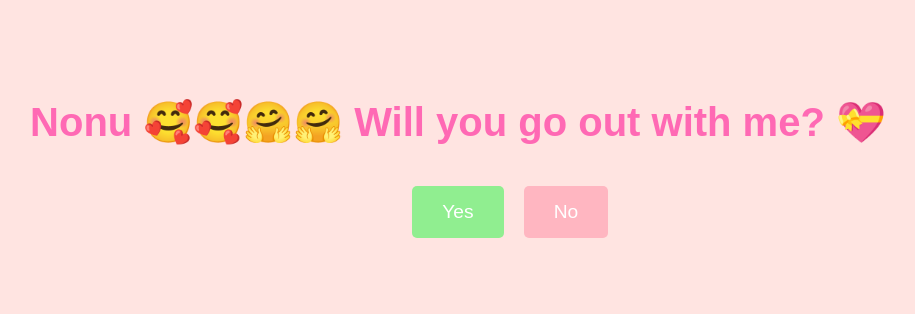
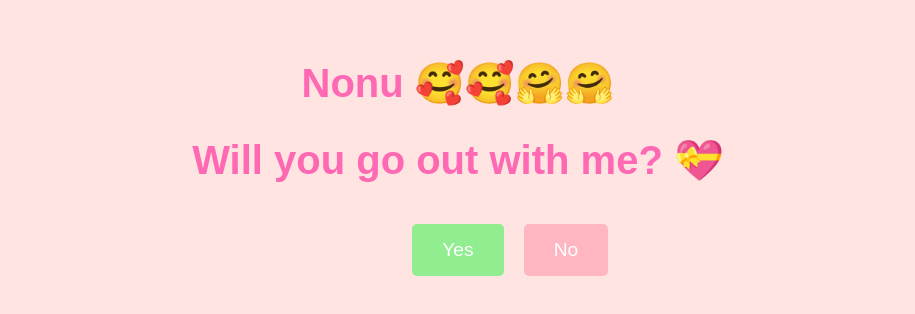
Before and after one commit to rohanvats07/dayout, a plain HTML site: page index.html in a window 1280 px wide. Shown: the part 240-554 px from the top of the page, without its empty margins (182-1097 px from the left). Drawn offline with Linux system fonts and the light colour scheme.

Commit message:
Day Out Plan

```diff
--- a/index.html
+++ b/index.html
@@ -69,7 +69,8 @@
 <body>
     <div class="container">
         <div id="proposal">
-            <h1>Nonu 🥰🥰🤗🤗 Will you go out with me? 💝</h1>
+            <h1>Nonu 🥰🥰🤗🤗 </h1>
+            <h1>Will you go out with me? 💝 </h1>
             <div class="buttons">
                 <button id="yesBtn">Yes</button>
                 <button id="noBtn">No</button>
```
